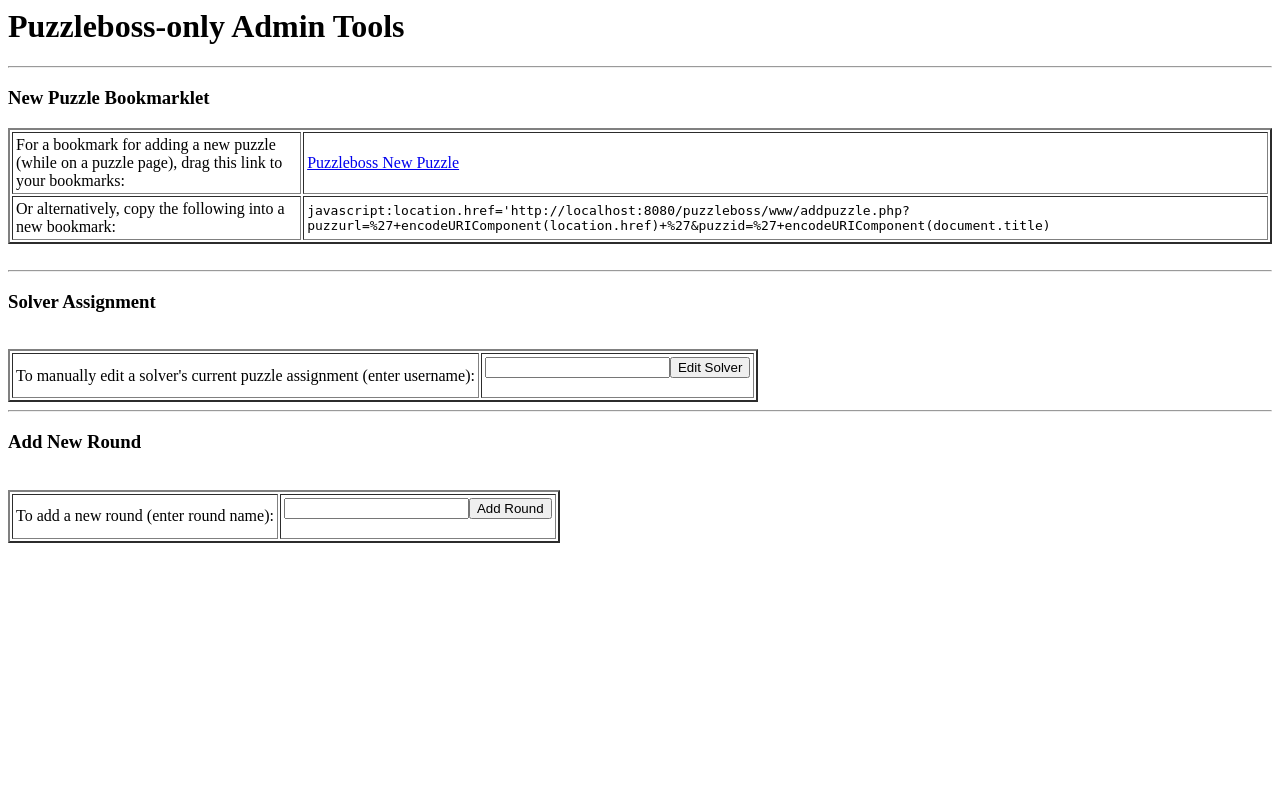
After one commit to bigjimmy/puzzleboss2, a PHP site: page /puzzleboss/pbtools.php in a window 1280 px wide. The commit adds this page. Run offline with PHP 8.4, Linux system fonts and the light colour scheme.

Commit message:
Separate puzzleboss admin tools

```diff
--- a/www/editpuzzle.php
+++ b/www/editpuzzle.php
@@ -93,8 +93,6 @@ function updateroundpart($id, $part, $value) {
         }
     }
 }
-
-
 
 if (isset( $_GET['submit'] ) ) {
 
--- a/www/index.php
+++ b/www/index.php
@@ -93,7 +93,7 @@ else {
     }
     echo '</tr></table>';
     echo '<br>';
-    echo '<a href="addround.php">Add New Round</a>';
+    echo '<a href="pbtools.php">Puzzleboss Admin Tools (e.g. add new round)</a>';
     echo '<br><h3>Legend:</h3>';
     echo '<table>';
     echo "<tr bgcolor='Gainsboro'><td>.</td><td>Meta Puzzle</td></tr>";
--- /dev/null
+++ b/www/pbtools.php
@@ -0,0 +1,41 @@
+<html><head><title>Puzzleboss-only Tools</title></head>
+<body>
+<?php
+
+require('puzzlebosslib.php');
+echo "<h1>Puzzleboss-only Admin Tools</h1>";
+
+echo "<hr><h3>New Puzzle Bookmarklet</h3>";
+$bookmarkuri = "javascript:location.href='". $newpuzzleuri . "?puzzurl=%27+encodeURIComponent(location.href)+%27&puzzid=%27+encodeURIComponent(document.title)";
+echo "<table border='2' cellpadding='3'><tr>";
+echo "<td>For a bookmark for adding a new puzzle (while on a puzzle page), drag this link to your bookmarks:</td>";
+echo '<td><a href="' . $bookmarkuri . '">Puzzleboss New Puzzle</a></td></tr>';
+echo "<tr><td>Or alternatively, copy the following into a new bookmark:</td>";
+echo "<td><CODE>" . $bookmarkuri . "</CODE></td></tr>";
+echo "</table><br>";
+
+echo "<hr><h3>Solver Assignment</h3><br>";
+echo "<table border='2' cellpadding='3'><tr>";
+echo "<td>To manually edit a solver's current puzzle assignment (enter username):</td>";
+echo '<td valign="middle"><form action="editsolver.php" method="get">';
+echo '<input type="text" name="assumedid">';
+echo '<input type="submit" name="ok" value="Edit Solver">';
+echo '</form></td></tr></table>';
+
+echo "<hr><h3>Add New Round</h3><br>";
+echo "<table border='2' cellpadding='3'><tr>";
+echo "<td>To add a new round (enter round name):</td>";
+echo '<td valign="middle"><form action="addround.php" method="get">';
+echo '<input type="text" name="name">';
+echo '<input type="submit" name="submit" value="Add Round">';
+echo '</form></td></tr></table>';
+
+
+
+?>
+
+
+
+
+</body>
+</html>
--- a/www/puzzlebosslib.php
+++ b/www/puzzlebosslib.php
@@ -1,7 +1,10 @@
 <?php
 global $apiroot;
 global $noremoteusertestmode;
+global $newpuzzleuri;
 $apiroot = "http://localhost:5000";
+$phproot = "http://localhost:8080/puzzleboss/www/";
+$newpuzzleuri = $phproot . "addpuzzle.php";
 $noremoteusertestmode = "true"; //set this if we're testing without apache auth in front
 
 function readapi($apicall) {
```
